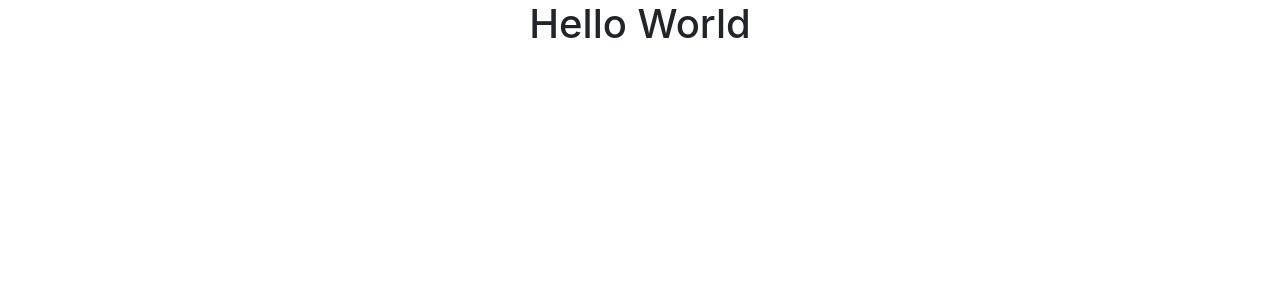
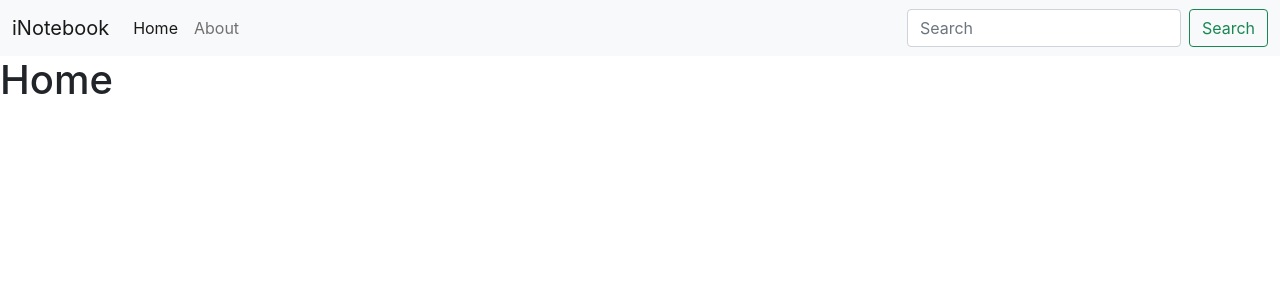
Before and after one commit to teja2004/MERN-Application-FrontEnd, a React (Create React App) app: page / in a window 1280 px wide. Shown: the top 300 px of the page. Built offline with nearby package versions, Linux system fonts and the light colour scheme.

Commit message:
React Router Setup and Navbar Added

```diff
--- a/public/index.html
+++ b/public/index.html
@@ -11,7 +11,7 @@
     <link rel="apple-touch-icon" href="%PUBLIC_URL%/logo192.png" />
     <link rel="webmanifest" href="%PUBLIC_URL%/manifest.json" />
     <link href="https://cdn.jsdelivr.net/npm/bootstrap@5.0.2/dist/css/bootstrap.min.css" rel="stylesheet" integrity="sha384-EVSTQN3/azprG1Anm3QDgpJLIm9Nao0Yz1ztcQTwFspd3yD65VohhpuuCOmLASjC" crossorigin="anonymous">
-    <title>iNotebook</title>
+    <title>iNotebook | A Notebook on Cloud</title>
   </head>
   <body>
     <noscript>You need to enable JavaScript to run this app.</noscript>
--- a/src/App.js
+++ b/src/App.js
@@ -1,10 +1,20 @@
-import './App.css';
+import "./App.css";
+import Home from "./Components/Home";
+import Navbar from "./Components/Navbar";
+import About from "./Components/About";
+import { BrowserRouter as Router, Routes, Route } from "react-router-dom";
 
 function App() {
   return (
-    <div className="App">
-      <h1>Hello World</h1>
-    </div>
+    <>
+    <Router>
+      <Navbar />
+      <Routes>
+        <Route exact path="/" element={<Home />}/>
+        <Route exact path="/about" element={<About />} />
+      </Routes>
+    </Router>
+    </>
   );
 }
 
--- /dev/null
+++ b/src/Components/About.js
@@ -0,0 +1,9 @@
+import React from 'react'
+
+export default function About() {
+  return (
+    <>
+        <h1>About</h1>
+    </>
+  )
+}
--- /dev/null
+++ b/src/Components/Home.js
@@ -0,0 +1,9 @@
+import React from 'react'
+
+export default function Home() {
+  return (
+    <>
+        <h1>Home</h1>
+    </>
+  )
+}
--- /dev/null
+++ b/src/Components/Navbar.js
@@ -0,0 +1,32 @@
+import React from 'react'
+import {Link,Outlet} from "react-router-dom";
+
+export default function Navbar() {
+  return (
+    <>
+    <nav className="navbar navbar-expand-lg navbar-light bg-light">
+        <div className="container-fluid">
+        <Link className="navbar-brand" to="/">iNotebook</Link>
+        <button className="navbar-toggler" type="button" data-bs-toggle="collapse" data-bs-target="#navbarSupportedContent" aria-controls="navbarSupportedContent" aria-expanded="false" aria-label="Toggle navigation">
+        <span className="navbar-toggler-icon"></span>
+        </button>
+        <div className="collapse navbar-collapse" id="navbarSupportedContent">
+        <ul className="navbar-nav me-auto mb-2 mb-lg-0">
+            <li className="nav-item">
+            <Link className="nav-link active" aria-current="page" to="/">Home</Link>
+            </li>
+            <li className="nav-item">
+            <Link className="nav-link" to="/about">About</Link>
+            </li>
+        </ul>
+        <form className="d-flex">
+            <input className="form-control me-2" type="search" placeholder="Search" aria-label="Search"/>
+            <button className="btn btn-outline-success" type="submit">Search</button>
+        </form>
+        </div>
+        </div>
+    </nav>
+    <Outlet/>
+    </>
+  )
+}
```
